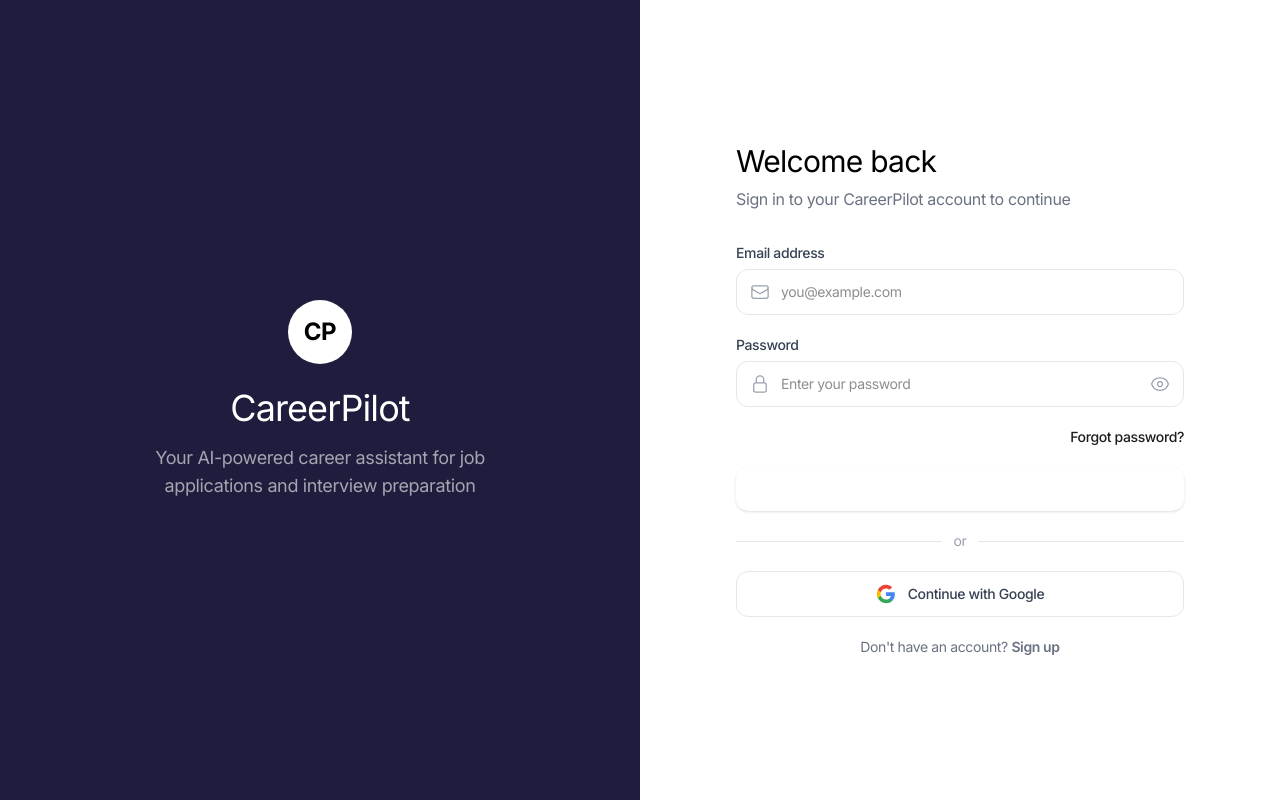
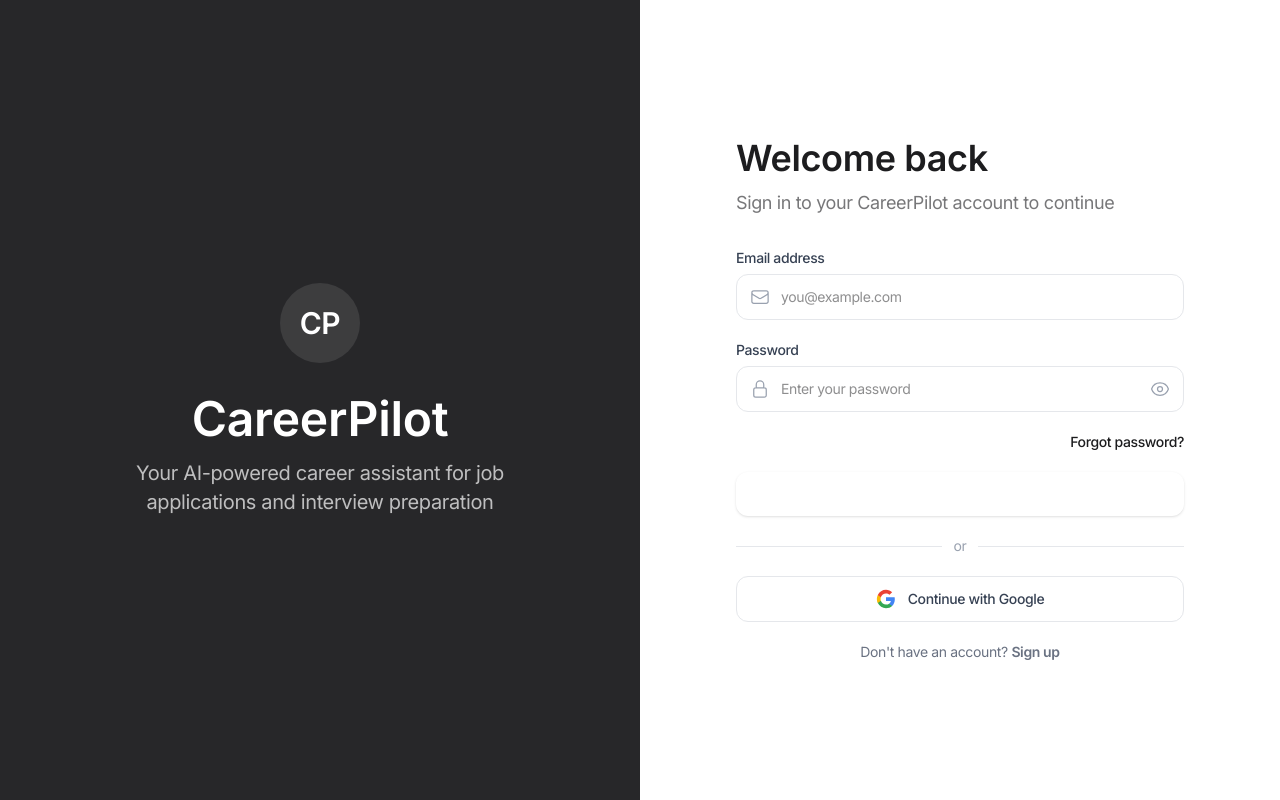
Before and after one commit to bhuwanb23/career_pilot, a React (Vite) app in the folder frontend/: page /login in a window 1280 px wide. Built offline with nearby package versions, Linux system fonts and the light colour scheme.

Commit message:
feat: update LoginPage with Apple design - dark branding, clean form

```diff
--- a/frontend/src/pages/LoginPage.jsx
+++ b/frontend/src/pages/LoginPage.jsx
@@ -3,35 +3,35 @@
 export default function LoginPage() {
   return (
     <div className="min-h-screen flex">
-      {/* Left branding panel */}
-      <div className="hidden lg:flex lg:w-1/2 bg-[#1f1d3d] items-center justify-center p-12">
+      {/* Left branding panel - Dark */}
+      <div className="hidden lg:flex lg:w-1/2 bg-[#272729] items-center justify-center p-12">
         <div className="text-center">
-          <div className="w-16 h-16 rounded-full bg-white flex items-center justify-center mx-auto mb-6">
-            <span className="text-2xl font-bold text-black">CP</span>
+          <div className="w-20 h-20 rounded-full bg-white/10 flex items-center justify-center mx-auto mb-8">
+            <span className="text-3xl font-semibold text-white">CP</span>
           </div>
-          <h1 className="text-4xl font-light text-white tracking-tight mb-4">CareerPilot</h1>
-          <p className="text-lg text-white/60 font-light max-w-sm">
+          <h1 className="text-5xl font-semibold text-white tracking-tight mb-4" style={{ letterSpacing: "-0.28px" }}>CareerPilot</h1>
+          <p className="text-xl text-white/70 max-w-sm" style={{ lineHeight: "1.47" }}>
             Your AI-powered career assistant for job applications and interview preparation
           </p>
         </div>
       </div>
 
-      {/* Right login form */}
+      {/* Right login form - Light */}
       <div className="flex-1 flex items-center justify-center p-6 sm:p-8 lg:p-12 bg-white">
         <div className="w-full max-w-md">
           {/* Mobile logo */}
           <div className="lg:hidden mb-8 flex justify-center">
-            <div className="w-12 h-12 rounded-full bg-black flex items-center justify-center">
-              <span className="text-lg font-bold text-white">CP</span>
+            <div className="w-16 h-16 rounded-full bg-[#272729] flex items-center justify-center">
+              <span className="text-2xl font-semibold text-white">CP</span>
             </div>
           </div>
 
           {/* Heading */}
           <div className="mb-8">
-            <h1 className="text-3xl font-light text-black tracking-tight">
+            <h1 className="text-4xl font-semibold text-[#1d1d1f] tracking-tight" style={{ letterSpacing: "-0.374px" }}>
               Welcome back
             </h1>
-            <p className="mt-2 text-base text-gray-500 font-light">
+            <p className="mt-3 text-lg text-[#1d1d1f]/60" style={{ lineHeight: "1.47" }}>
               Sign in to your CareerPilot account to continue
             </p>
           </div>
```
